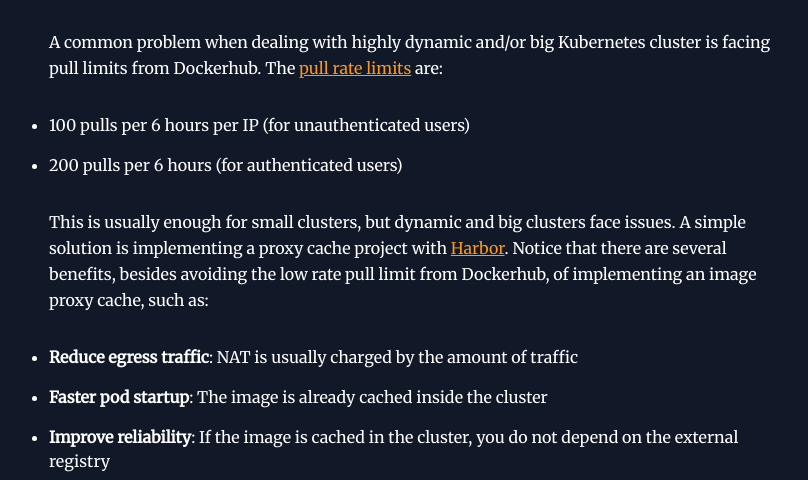
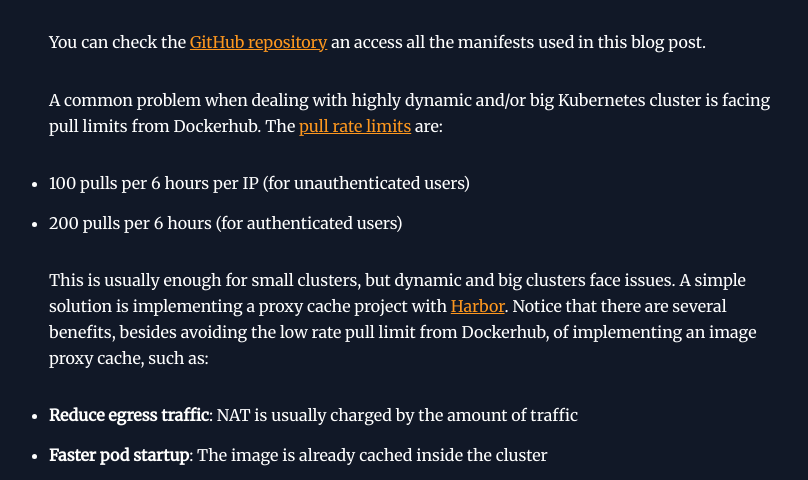
Before and after one commit to felipelaptrin/felipetrindade.com, a Gatsby site in the folder frontend/: page /proxy-cache-harbor/ in a window 1280 px wide. Shown: the part 278-758 px from the top of the page, without its empty margins (227-1035 px from the left). Built offline with nearby package versions, Linux system fonts and the light colour scheme; Gatsby itself is replaced by a stand-in of ours; some packages are replaced by stand-ins of ours; a small style sheet from the web is missing.

Commit message:
Update index.md

```diff
--- a/frontend/content/blog/proxy-cache-harbor/index.md
+++ b/frontend/content/blog/proxy-cache-harbor/index.md
@@ -3,6 +3,8 @@
 date: "2024-08-07T21:40:32.169Z"
 description: Let's implement a container image proxy cache using Harbor to increase pull speed and reduce pull frequency to Dockerhub to avoid hitting its rate pull limit
 ---
+
+You can check the [GitHub repository](https://github.com/felipelaptrin/image-proxy-cache-harbor) an access all the manifests used in this blog post.
 
 A common problem when dealing with highly dynamic and/or big Kubernetes cluster is facing pull limits from Dockerhub. The [pull rate limits](https://docs.docker.com/docker-hub/download-rate-limit/) are:
 - 100 pulls per 6 hours per IP (for unauthenticated users)
```
